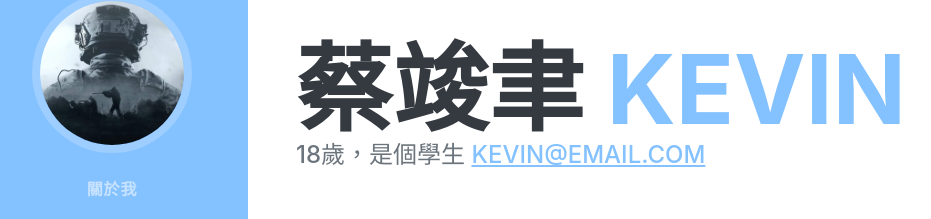
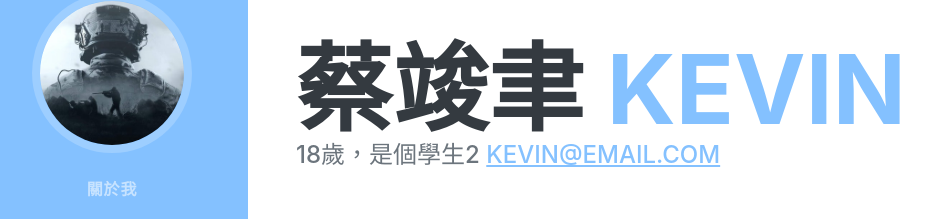
Before and after one commit to yilai5678/yilai5678.github.io, a plain HTML site: page index.html in a window 1280 px wide. Shown: the part 203-422 px from the top of the page, without its empty margins (24-955 px from the left). Drawn offline with nearby package versions, Linux system fonts and the light colour scheme; a web font is replaced by a local one.

Commit message:
20250513作業

```diff
--- a/index.html
+++ b/index.html
@@ -45,7 +45,7 @@
                         <span class="text-primary">Kevin</span>
                     </h1>
                     <div class="subheading mb-5">
-                        18歲，是個學生
+                        18歲，是個學生2
                         <a href="mailto:name@email.com">Kevin@email.com</a>
                     </div>
                     <p class="lead mb-5">環保就是讓99%的人去償還1%的人製造出來的99%的代價</p>
```
